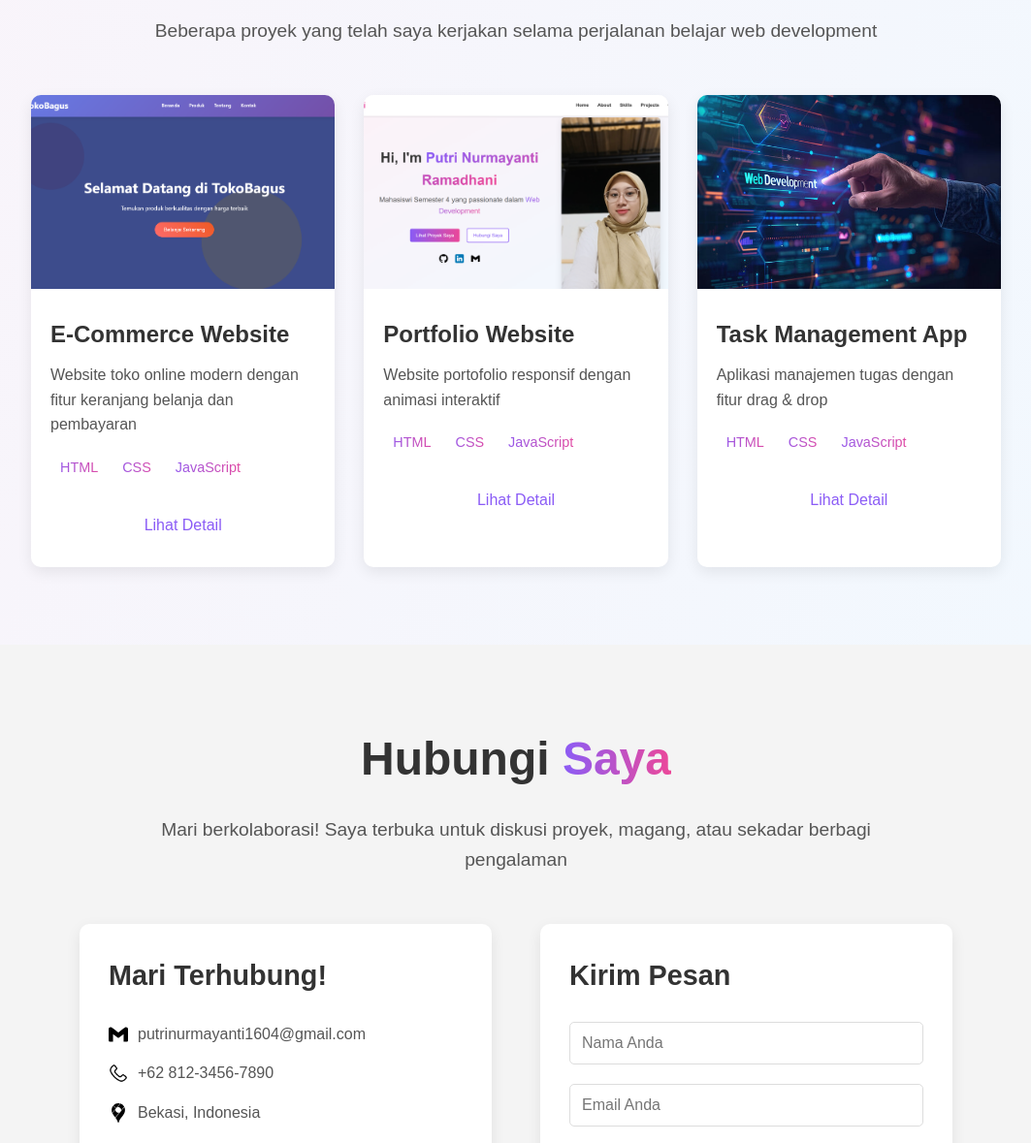
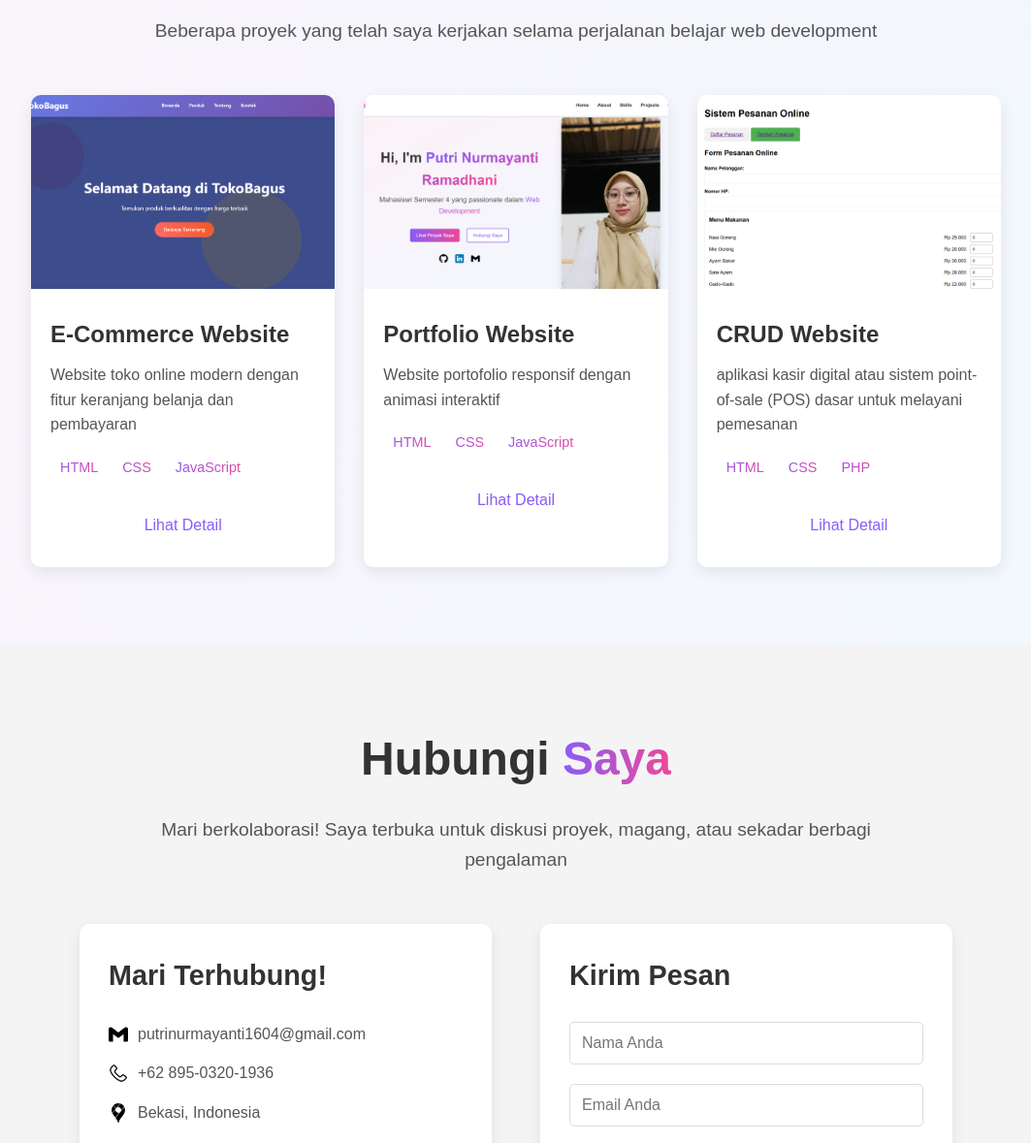
Before and after one commit to PutriNurmayantiRamadhani/PutriNurmayantiRamadhani.github.io, a plain HTML site: page index.html in a window 1280 px wide. Shown: the part 2457-3636 px from the top of the page at 97% size, without its empty margins (108-1171 px from the left). Drawn offline with Linux system fonts and the light colour scheme.

Commit message:
Perbaiki kesalahan

```diff
--- a/index.html
+++ b/index.html
@@ -136,14 +136,14 @@
                 </div>
             </div>
             <div class="project-card">
-                <img src="assets/web-dev-bg.jpg" alt="Task Management App">
+                <img src="assets/web-CRUD-pesanan-online.png" alt="Sistem Pesanana Online">
                 <div class="project-info">
-                    <h3>Task Management App</h3>
-                    <p>Aplikasi manajemen tugas dengan fitur drag & drop</p>
+                    <h3>CRUD Website</h3>
+                    <p>aplikasi kasir digital atau sistem point-of-sale (POS) dasar untuk melayani pemesanan</p>
                     <div class="project-tech">
-                        <span>HTML</span><span>CSS</span><span>JavaScript</span>
+                        <span>HTML</span><span>CSS</span><span>PHP</span>
                     </div>
-                    <a href="#" class="btn project-btn">Lihat Detail</a>
+                    <a href="https://sistempesananonline.liveblog365.com" class="btn project-btn">Lihat Detail</a>
                 </div>
             </div>
         </div>
@@ -156,7 +156,7 @@
             <div class="contact-info">
                 <h3>Mari Terhubung!</h3>
                 <p><img src="assets/gmail.svg" alt="Email">putrinurmayanti1604@gmail.com </p>
-                <p><img src="assets/phone.png" alt="Phone"> +62 812-3456-7890</p>
+                <p><img src="assets/phone.png" alt="Phone"> +62 895-0320-1936</p>
                 <p><img src="assets/map-pin.svg" alt="Location"> Bekasi, Indonesia</p>
                 <div class="social-links">
                     <h4>Ikuti Saya</h4>
```
Also changed, not shown: assets/web-CRUD-pesanan-online.png (added), assets/web-dev-bg.jpg (deleted).
